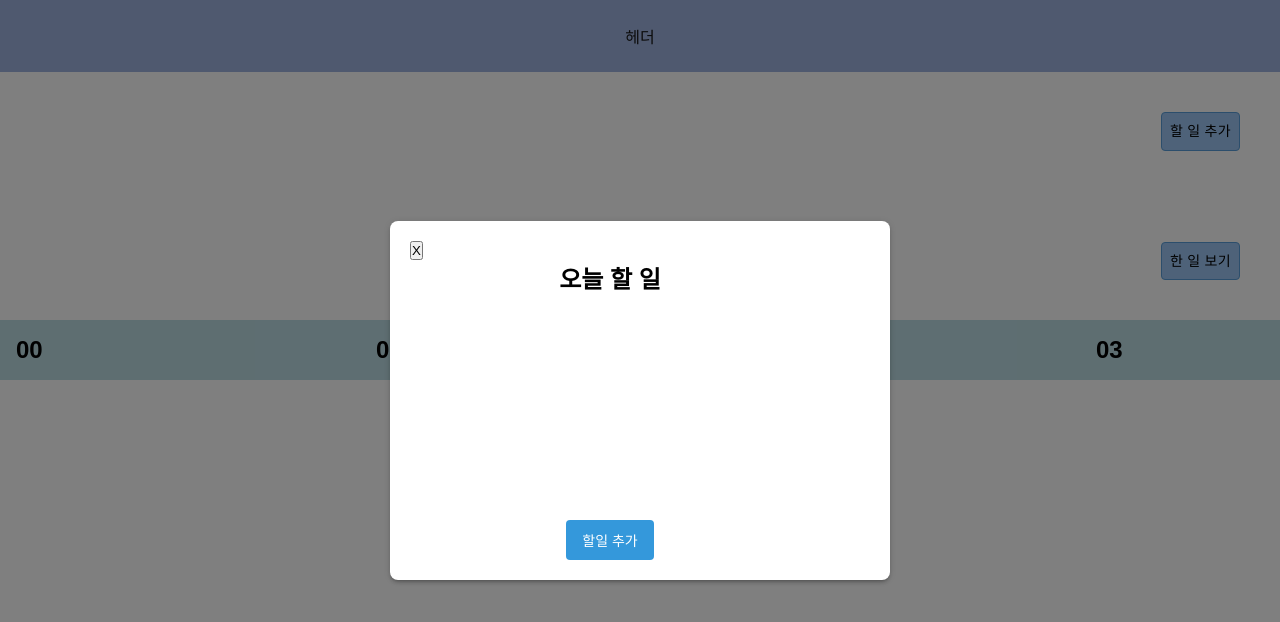
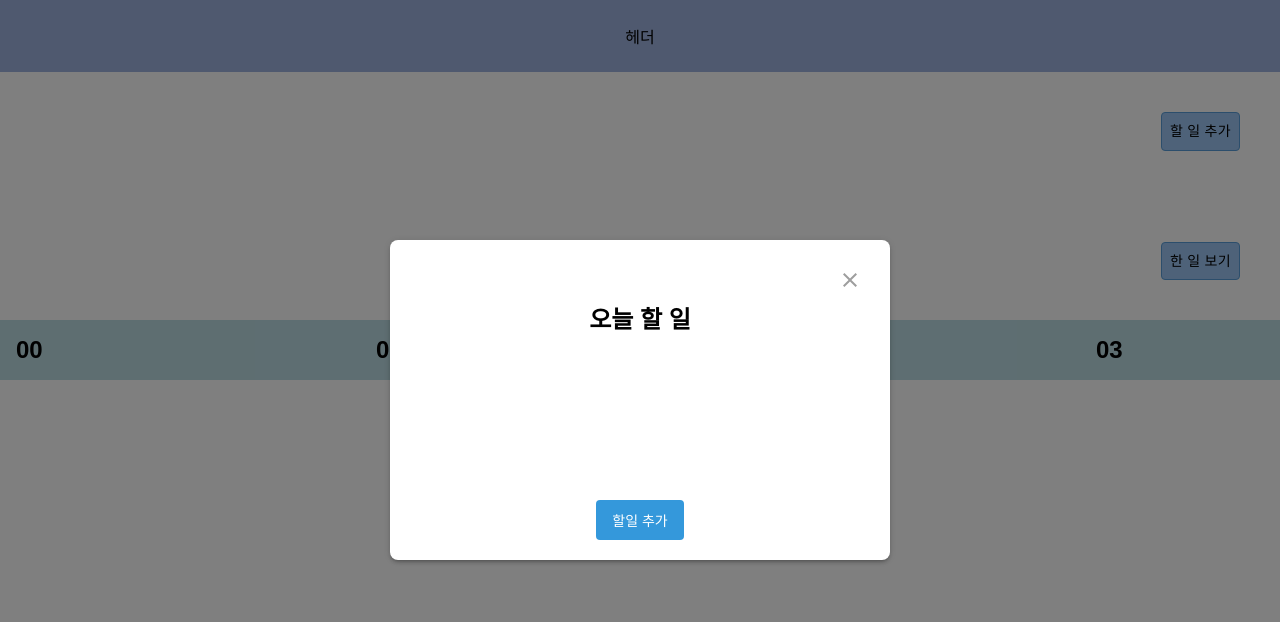
Before and after one commit to joonho0410/MyScheduler, a Next.js app: page / in a window 1280 px wide. Both pictures are taken after a click on the button "할 일 추가". Shown: the top 622 px of the page. Built offline with nearby package versions, Linux system fonts and the light colour scheme.

Commit message:
feat/ addTodoModal 및 Todo Type 수정 #16

```diff
--- a/src/app/Component/Common/BasicButton.tsx
+++ b/src/app/Component/Common/BasicButton.tsx
@@ -3,6 +3,12 @@
 
 import { Button, ButtonProps } from '@mui/material';
 import { forwardRef } from 'react';
+
+// components/BasicButton.tsx
+
+// components/BasicButton.tsx
+
+// components/BasicButton.tsx
 
 // components/BasicButton.tsx
 
--- a/src/app/Component/Main/Main.tsx
+++ b/src/app/Component/Main/Main.tsx
@@ -4,7 +4,6 @@ import BasicButton from '../Common/BasicButton';
 import Modals from '../Modals/Modals';
 import styles from './Main.module.scss';
 import { useModalActions } from '@/Store/ModalStore';
-import { Button } from '@mui/material';
 import dynamic from 'next/dynamic';
 
 const ModalContainer = dynamic(() => import('../Modals/ModalContainer'), { ssr: false });
--- a/src/app/Component/Modals/AddTodoModal/AddTodoModal.tsx
+++ b/src/app/Component/Modals/AddTodoModal/AddTodoModal.tsx
@@ -1,66 +1,140 @@
+import BasicButton from '../../Common/BasicButton';
 import { useModalActions } from '@/Store/ModalStore';
 import { useTodoActions } from '@/Store/TodoStore';
-import { TodoType } from '@/Types/Todo';
-import type { FormProps } from 'antd';
-import { Button, Form, Input } from 'antd';
+import { TodoSubtaskType, TodoType } from '@/Types/Todo';
+import {
+  TextField,
+  Box,
+  Divider,
+  List,
+  ListItem,
+  Checkbox,
+  ListItemButton,
+  ButtonGroup,
+  ListItemText,
+  Button,
+} from '@mui/material';
+import { useRef, useState } from 'react';
 
 let id = 1;
 
-type FieldType = {
-  head: string;
-  content?: string;
-};
-
 const TodoModal = () => {
+  const [subtasks, setSubtasks] = useState<TodoSubtaskType[]>([]);
+  const todoInputRef = useRef<null | HTMLInputElement>(null);
   const { deleteModal } = useModalActions();
   const { addTodo } = useTodoActions();
 
-  const onFinish: FormProps<FieldType>['onFinish'] = values => {
+  const addSubtask = () => {
+    if (!todoInputRef.current) return;
+    const newSubtask: TodoSubtaskType = {
+      id: String(++id),
+      title: todoInputRef.current.value,
+      completed: false,
+    };
+    todoInputRef.current.value = '';
+    setSubtasks(prev => [...prev, newSubtask]);
+  };
+
+  const submitTodo = (e: React.FormEvent<HTMLFormElement>) => {
+    e.preventDefault();
+
+    const formData = new FormData(e.currentTarget)
+
     const newTodo: TodoType = {
-      todoId: String(id++),
-      head: values.head,
-      content: values.content ?? '',
+      todoId: String(++id),
+      head: formData.get('head') as string,
+      content: subtasks,
       isActive: false,
-    };
+    }
+    console.log(newTodo)
     addTodo(newTodo);
     deleteModal('create_Todo');
-  };
-
-  const onFinishFailed: FormProps<FieldType>['onFinishFailed'] = errorInfo => {
-    console.log('Failed:', errorInfo);
-  };
+  }
 
   return (
-    <>
-      <Form
-        name="basic"
-        labelCol={{ span: 8 }}
-        wrapperCol={{ span: 16 }}
-        style={{ maxWidth: 600 }}
-        initialValues={{ remember: true }}
-        onFinish={onFinish}
-        onFinishFailed={onFinishFailed}
-        autoComplete="off"
+    <Box
+      component="form"
+      onSubmit={submitTodo}
+      sx={{
+        display: 'flex',
+        flexDirection: 'column',
+        gap: '10px',
+      }}
+    >
+      <TextField id="head" name='head' label="제목" variant="standard" />
+      <Box
+        sx={{
+          display: 'flex',
+          gap: '10px',
+        }}
       >
-        <Form.Item<FieldType>
-          label="할 일"
-          name="head"
-          rules={[{ required: true, message: '할 일을 적어주세요!' }]}
-        >
-          <Input />
-        </Form.Item>
-
-        <Form.Item<FieldType> label="상세 내용" name="content">
-          <Input />
-        </Form.Item>
-
-        <Form.Item label={null}>
-          <Button type="primary" htmlType="submit">
-            할 일 추가
-          </Button>
-        </Form.Item>
-      </Form>
-    </>
+        <TextField
+          inputRef={todoInputRef}
+          sx={{ flex: '1 1 auto' }}
+          id="todo"
+          label="할 일 추가"
+          variant="standard"
+        />
+        <BasicButton sx={{ alignSelf: 'end' }} onClick={addSubtask}>
+          {' '}
+          추가{' '}
+        </BasicButton>
+      </Box>
+      <Divider textAlign="left" sx={{ padding: '20px 20px 0px 20px', color: 'black' }}>
+        <h3>할 일 목록</h3>
+      </Divider>
+      <List
+        dense
+        sx={{ width: '100%', maxHeight: '200px', bgcolor: 'background.paper', overflowY: 'scroll' }}
+      >
+        {subtasks.length === 0 && '😢 아무것도 등록되어 있지않아요...'}
+        {subtasks.map(e => {
+          return (
+            <div key={e.id} style={{ display: 'flex' }}>
+              <Checkbox
+                color="success"
+                edge="end"
+                onChange={(event) => {
+                  const newSubtask = subtasks.filter((sub) => sub.id !== e.id)
+                  const updateSubtask = {...e, completed: event.target.checked}
+                  setSubtasks([...newSubtask, updateSubtask])
+                }}
+                checked={e.completed}
+              />
+              <ListItem
+                key={e.id}
+                secondaryAction={
+                  <ButtonGroup variant="outlined" aria-label="Basic button group">
+                    <Button color="info"> Edit </Button>
+                    <Button color="error"> Delete </Button>
+                  </ButtonGroup>
+                }
+                disablePadding
+              >
+                <ListItemButton>
+                  <ListItemText
+                    id={e.id}
+                    primary={`${e.title}`}
+                    slotProps={{
+                      primary: {
+                        noWrap: true, // 줄 바꿈 방지
+                        sx: {
+                          overflow: 'hidden',
+                          textOverflow: 'ellipsis',
+                          whiteSpace: 'nowrap',
+                          maxWidth: 200, // 최대 너비 지정 (필수)
+                        },
+                      },
+                    }}
+                  />
+                </ListItemButton>
+              </ListItem>
+            </div>
+          );
+        })}
+      </List>
+      <BasicButton type='submit'> 새 할일 등록 </BasicButton>
+    </Box>
   );
 };
 
--- a/src/app/Component/Modals/Modals.tsx
+++ b/src/app/Component/Modals/Modals.tsx
@@ -4,9 +4,11 @@ import ShowTodayModal from './ShowTodayModal/ShowTodayModal';
 import TodoControllModal from './TodoControllerModal/TodoControllerModal';
 import { useModalActions, useModalList } from '@/Store/ModalStore';
 import { ModalType } from '@/Types/Modals';
-import { Box } from '@mui/material';
+import { Close } from '@mui/icons-material';
+import { Box, IconButton } from '@mui/material';
+import { ReactNode } from 'react';
 
-const s1 = {
+const modalBackgroundStyle = {
   display: 'flex', // flexbox를 사용하여 배치
   justifyContent: 'center', // 가운데 정렬
   alignItems: 'center', // 세로로 가운데 정렬
@@ -19,7 +21,10 @@ const s1 = {
   zIndex: 999, // 다른 요소들보다 위에 표시
 };
 
-const s2 = {
+const modalContainerStyle = {
+  display: 'flex',
+  flexDirection: 'column',
+  position: 'relative',
   backgroundColor: 'white', // 모달의 배경색
   borderRadius: '8px', // 모서리 둥글게
   padding: '20px', // 안쪽 여백
@@ -44,30 +49,68 @@ const getModal = (type: ModalType) => {
 
 const Modals = () => {
   const modalList = useModalList();
+
+  return (
+    <>
+      {modalList.map((type, idx) => {
+        return (
+          <Modals.Background key={type} type={type} idx={idx}>
+            <Modals.Container type={type}>{getModal(type)}</Modals.Container>
+          </Modals.Background>
+        );
+      })}
+    </>
+  );
+};
+
+const ModalsBackground = ({
+  type,
+  idx,
+  children,
+}: {
+  type: ModalType;
+  idx: number;
+  children: React.ReactNode;
+}) => {
   const { deleteModal } = useModalActions();
 
   return (
-    <>
-      {modalList.map((type, idx) => (
     <Box
-          key={type}
-          sx={{ ...s1, zIndex: 999 - idx }}
+      sx={{ ...modalBackgroundStyle, zIndex: idx + 100 }}
       onClick={e => {
         e.stopPropagation();
         deleteModal(type); // 모달 삭제
       }}
     >
-          <Box
-            sx={s2}
-            onClick={e => e.stopPropagation()} // 클릭 이벤트 전파 막기
-          >
-            <button onClick={() => deleteModal(type)}>X</button>
-            {getModal(type)} {/* 모달 콘텐츠 */}
+      {children}
     </Box>
-        </Box>
-      ))}
-    </>
   );
 };
 
+const ModalsContainer = ({ type, children }: { type: ModalType; children: ReactNode }) => {
+  const { deleteModal } = useModalActions();
+
+  return (
+    <Box sx={modalContainerStyle} onClick={e => e.stopPropagation()}>
+      <IconButton
+        onClick={() => deleteModal(type)}
+        aria-label="close"
+        sx={{
+          alignSelf: 'end',
+          color: 'grey.500',
+          '&:hover': {
+            color: 'grey.800',
+          },
+        }}
+      >
+        <Close />
+      </IconButton>
+      {children}
+    </Box>
+  );
+};
+
+Modals.Background = ModalsBackground;
+Modals.Container = ModalsContainer;
+
 export default Modals;
--- a/src/app/Component/Modals/TodoControllerModal/TodoControllerModal.module.scss
+++ b/src/app/Component/Modals/TodoControllerModal/TodoControllerModal.module.scss
@@ -3,8 +3,8 @@
   flex-direction: column;
   align-items: center;
 
-  width: 400px;
-  height: 300px;
+  width: 100%;
+  height: 30vh;
   color: black;
   .head {
     font-size: 24px;
@@ -12,8 +12,8 @@
   }
   .todos {
     flex: 1 1 auto;
-    overflow-y: auto;
-    min-height: 0px;
+    overflow-y: scroll;
+    height: 100%;
     width: 100%;
     margin-bottom: 24px;
   }
--- a/src/app/globals.css
+++ b/src/app/globals.css
@@ -23,7 +23,8 @@ body {
 }
 
 body {
-  color: var(--foreground);
+  /* color: var(--foreground); */
+  color: black;
   background: var(--background);
   font-family: Arial, Helvetica, sans-serif;
   -webkit-font-smoothing: antialiased;
```
Also changed, not shown: src/Types/Todo.ts (+7 -1 lines). Lines whose indentation alone changed are shown as unchanged.
